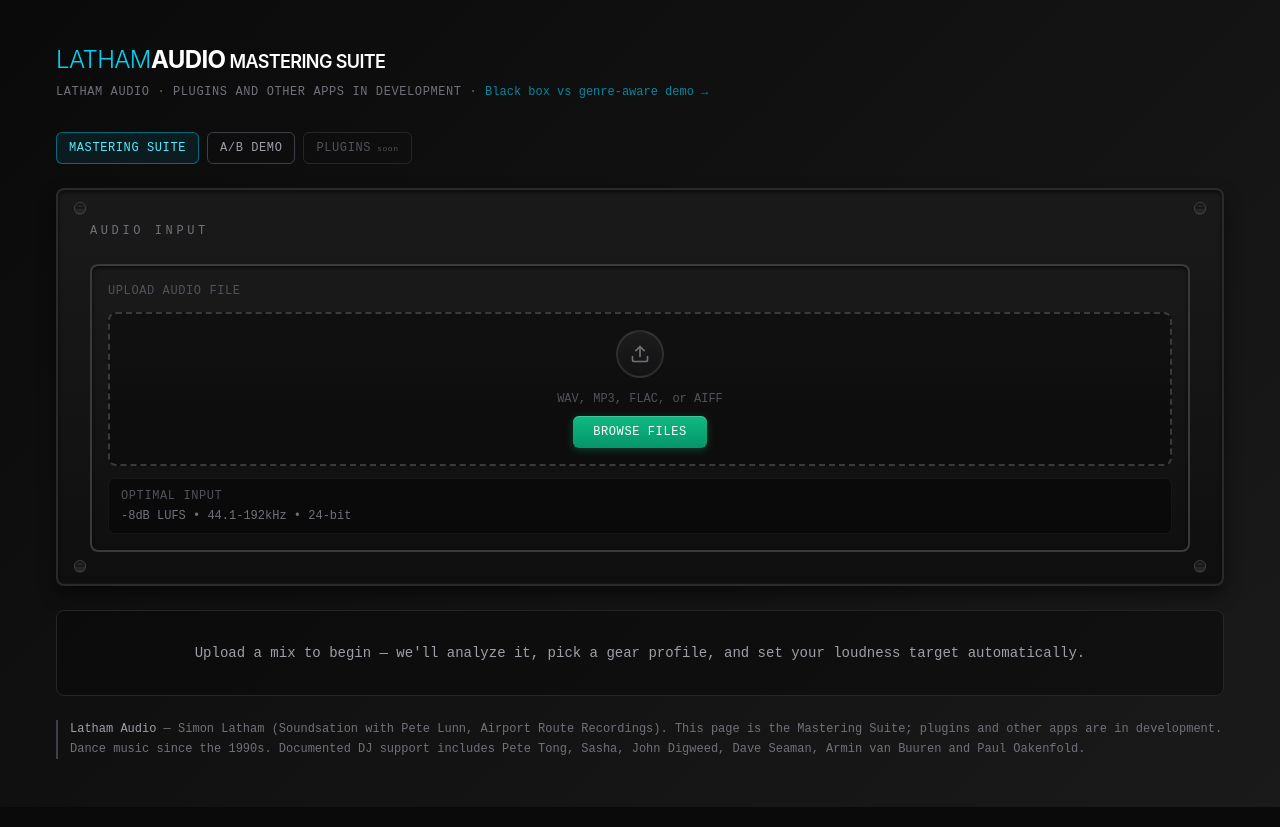
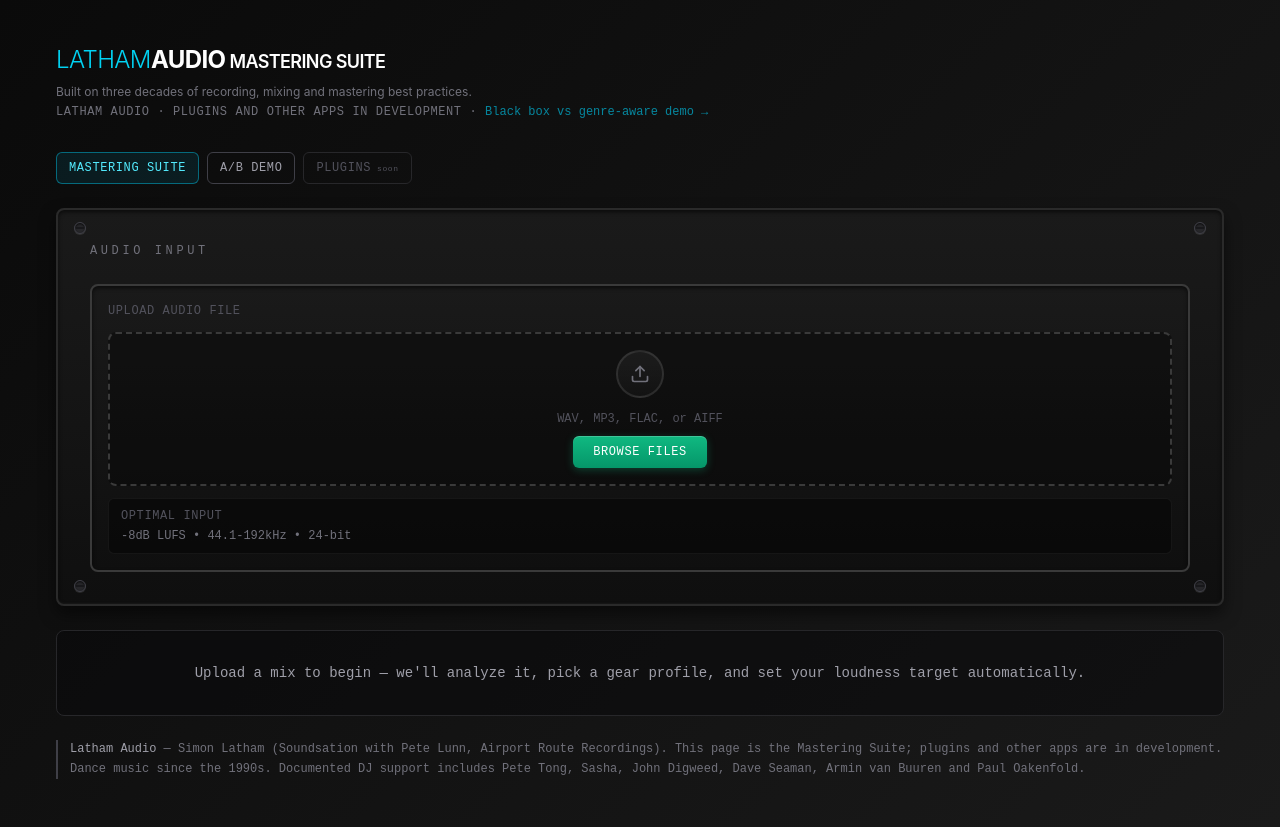
Before and after one commit to simonlatham155-tech/mastering, a React (Vite) app: page / in a window 1280 px wide. Built offline with nearby package versions, Linux system fonts and the light colour scheme.

Commit message:
Add decades tagline under Mastering Suite header
Co-authored-by: simonlatham155-tech <simonlatham155-tech@users.noreply.github.com>

```diff
--- a/src/app/App.tsx
+++ b/src/app/App.tsx
@@ -1211,6 +1211,9 @@ export default function App() {
                   <span className="text-white font-bold">AUDIO</span>
                   <span className="text-white text-lg"> MASTERING SUITE</span>
                 </h1>
+                <p className="text-xs text-zinc-500 mb-1">
+                  Built on three decades of recording, mixing and mastering best practices.
+                </p>
                 <p className="text-xs font-mono text-zinc-500 uppercase tracking-wider">
                   Latham Audio · Plugins and other apps in development
                   {' · '}
```
